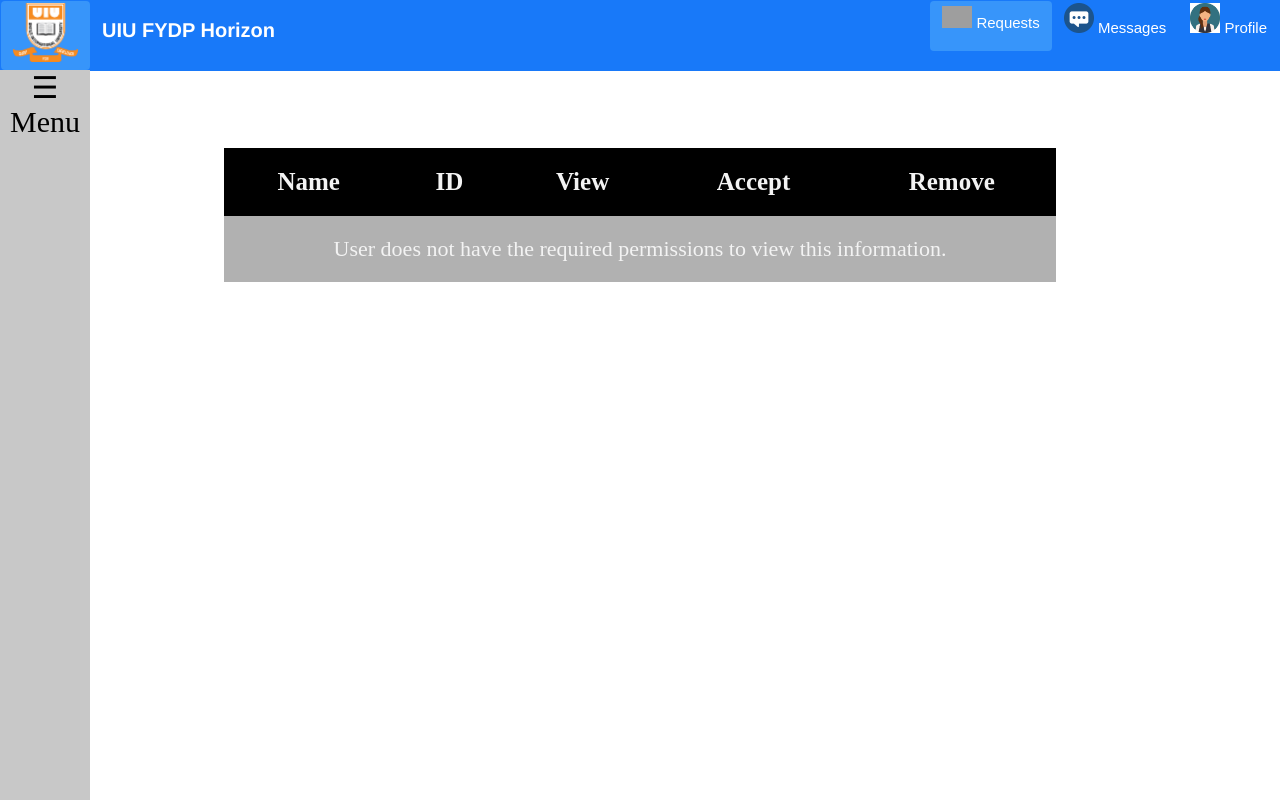
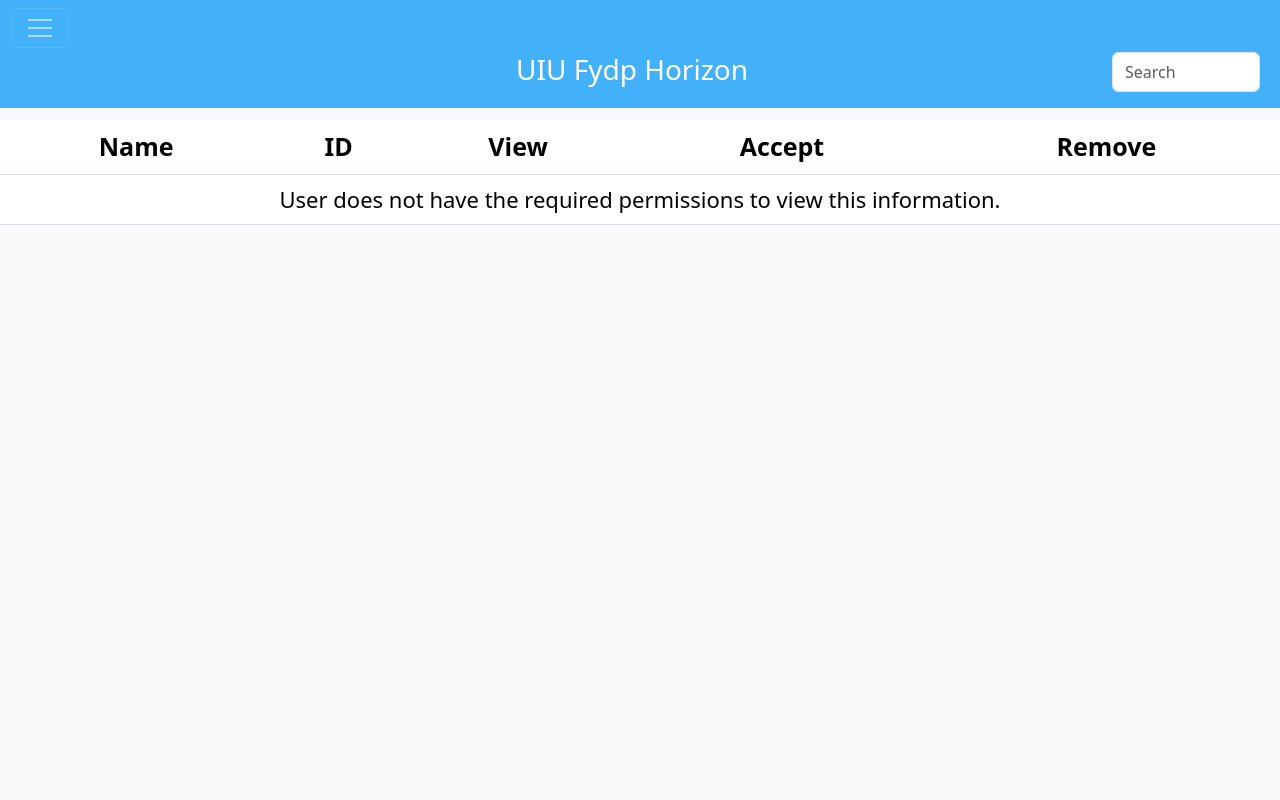
Before and after one commit to mr-ahabib/fydp-horizons, a PHP site: page /request.php in a window 1280 px wide. Run offline with PHP 8.4, Linux system fonts and the light colour scheme; the visitor is signed in with stand-in values (Sample User, id 1); data comes from the database, SQL or seed files in the repository; grey boxes are pictures that could not be loaded.

Commit message:
request php fronted bug fixed

```diff
--- a/request.css
+++ b/request.css
@@ -125,16 +125,7 @@
 
 
 
-  .form_div{
-    width: 65%;
-    margin-top: 6%;
-    height: 100%;
-    left: 400px;
-    background-color: red;
-    display: inline-block;
-    justify-content: center;
-    align-items: center;
-  }
+
 .square {
     justify-self: center;
     width: 100%;
@@ -264,3 +255,10 @@
 .td{
   background-color: white;
 }
+
+
+input#searchInput {
+  height: 40px;
+  margin-top: -48px;
+  margin-left: 250px;
+}
--- a/request.php
+++ b/request.php
@@ -2,10 +2,7 @@
 session_start();
 include('db.php');
 
-
 ?>
-
-
 
 
 <!DOCTYPE html>
@@ -13,61 +10,83 @@
 <head>
     <meta charset="UTF-8">
     <meta name="viewport" content="width=device-width, initial-scale=1.0">
-    <title>RequestPage</title>
+    <title>UIU Fydp Horizon</title>
+    <link href="https://cdn.jsdelivr.net/npm/bootstrap@5.3.2/dist/css/bootstrap.min.css" rel="stylesheet" integrity="sha384-T3c6CoIi6uLrA9TneNEoa7RxnatzjcDSCmG1MXxSR1GAsXEV/Dwwykc2MPK8M2HN" crossorigin="anonymous">
     <link rel="stylesheet" href="request.css">
+
+    <style>
+        <style>
+
+        .table th, .table td {
+            text-align: center;
+        }
+        .navbar-custom {
+            background-color: #42b1fa;
+        }
+        .navbar-brand {
+            text-align: center;
+            width: 100%;
+            color: #ffffff;
+        }
+        body {
+            background-color: #f8f9fa;
+        }
+        .container {
+            background-color: #ffffff;
+            border-radius: 8px;
+            padding: 20px;
+            box-shadow: 0 0 10px rgba(0, 0, 0, 0.1);
+        }
+        .d-flex{
+            margin-left: 850px;
+        }
+
+
+        input#searchInput {
+        height: 40px;
+        margin-top: -48px;
+        margin-left: 250px;
+        }
+
+    </style>
 </head>
 
 <body>
 
-    <div id="main_div">
+<nav class="navbar navbar-dark navbar-custom fixed-top">
+    <div class="container-fluid">
+        <button class="navbar-toggler" type="button" data-bs-toggle="offcanvas" data-bs-target="#offcanvasDarkNavbar" aria-controls="offcanvasDarkNavbar" aria-label="Toggle navigation">
+            <span class="navbar-toggler-icon"></span>
+        </button>
+        <a class="navbar-brand" href="#" style=" background-color: transparent;"><h3>UIU Fydp Horizon</h3></a>
 
-        <div class="header">
-            <a href="https://www.uiu.ac.bd/" class="logo"><img width="65px" src="uiu_logo.png"></a>
-            <a href="#fydpHorizon" class="name">UIU FYDP Horizon</a>
+        <!-- Updated search form -->
+        <form class="d-flex">
+            <input class="form-control me-2" type="search" placeholder="Search" aria-label="Search" id="searchInput">
+        </form>
 
-            <div class="header-right">
-              <a class="active" href="#home"><img width="30px" src="request.png"> Requests</a>
-              <a href="#home"><img width="30px" src="mess.webp"> Messages</a>
-              <a href="#home"><img width="30px" src="images.png"> Profile</a>
+        <div class="offcanvas offcanvas-start text-bg-dark" tabindex="-1" id="offcanvasDarkNavbar" aria-labelledby="offcanvasDarkNavbarLabel">
+            <div class="offcanvas-header">
+                <h5 class="offcanvas-title" id="offcanvasDarkNavbarLabel">Menu</h5>
+                <button type="button" class="btn-close btn-close-white" data-bs-dismiss="offcanvas" aria-label="Close"></button>
+            </div>
+            <div class="offcanvas-body">
+                <ul class="navbar-nav flex-grow-1 ps-3">
+                    <li class="nav-item">
+                        <a class="nav-link active" aria-current="page" href="homepage.php">Home</a>
+                        <a class="nav-link active" aria-current="page" href="#">Publish Paper</a>
+                        <a class="nav-link active" aria-current="page" href="Facultylist.php">Mentors</a>
+                        <a class="nav-link active" aria-current="page" href="Note.php">Note</a>
+                        <a class="nav-link active" aria-current="page" href="#">Notifications</a>
+                        <a class="nav-link active" aria-current="page" href="#">Contact</a>
+                    </li>
+                </ul>
             </div>
         </div>
+    </div>
+</nav>
+    <br> <br><br><br><br>
 
-
-        <div class="left_div">
-            <span style="font-size:30px;cursor:pointer" onclick="openNav()">&#9776; Menu</span>
-
-            <div id="mySidenav" class="sidenav">
-               <a href="javascript:void(0)" class="closebtn" onclick="closeNav()">&times;</a>
-                <br><br><br><br><br><br>
-                <a href="homepage.php">Home</a>
-                <a href="apply.php">Application</a>
-                <a href="#">Published Papers</a>
-                <a href="Facultylist.php">Faculties</a>
-                <a href="request.php">Requests</a>
-                <a href="#">Notifications</a>
-                <a href="group.php">Create Group</a>
-                <br><br><br><br><br><br><br><br>
-                <a href="#">Settings</a>
-            </div>
-
-            <script>
-                function openNav() {
-                  document.getElementById("mySidenav").style.width = "250px";
-                  document.getElementById("mainDiv").style.marginLeft = "250px";
-                  document.body.style.backgroundColor = "rgba(0,0,0,0.4)";
-                }
-
-                function closeNav() {
-                  document.getElementById("mySidenav").style.width = "0";
-                  document.getElementById("mainDiv").style.marginLeft= "0";
-                  document.body.style.backgroundColor = "white";
-                }
-            </script>
-        </div>
-
-
-
-        <div class="form_div">
             <div class="square">
 
                 <table class="table">
@@ -153,12 +172,33 @@
             </div>
         </div>
 
+        <script src="https://cdn.jsdelivr.net/npm/bootstrap@5.3.2/dist/js/bootstrap.bundle.min.js" integrity="sha384-C6RzsynM9kWDrMNeT87bh95OGNyZPhcTNXj1NW7RuBCsyN/o0jlpcV8Qyq46cDfL" crossorigin="anonymous"></script>
+    <script>
+        document.addEventListener('DOMContentLoaded', function () {
+            // Get the table and search input element
+            const facultyTable = document.getElementById('facultyTable');
+            const searchInput = document.getElementById('searchInput');
 
+            // Add event listener for the search input
+            searchInput.addEventListener('input', function () {
+                const searchText = searchInput.value.toLowerCase();
 
+                // Loop through each row in the table body
+                const rows = facultyTable.getElementsByTagName('tbody')[0].getElementsByTagName('tr');
+                for (let i = 0; i < rows.length; i++) {
+                    const row = rows[i];
+                    const facultyName = row.getElementsByTagName('td')[0].innerText.toLowerCase();
+                    const facultyField = row.getElementsByTagName('td')[1].innerText.toLowerCase();
 
-
-
-    </div>
-
+                    // Show or hide the row based on the search text in name or field
+                    if (facultyName.includes(searchText) || facultyField.includes(searchText)) {
+                        row.style.display = '';
+                    } else {
+                        row.style.display = 'none';
+                    }
+                }
+            });
+        });
+    </script>
 </body>
 </html>
```
